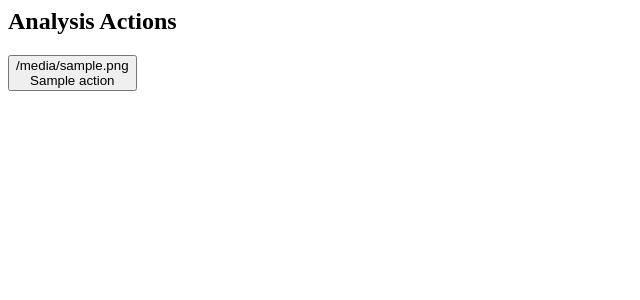
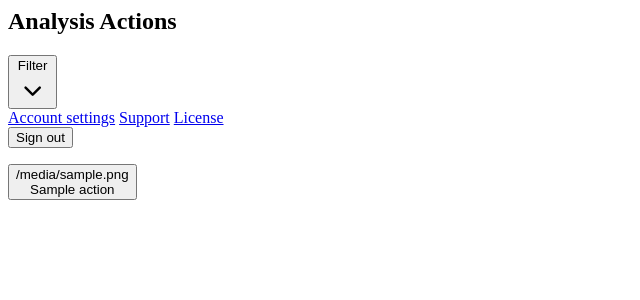
Before and after one commit to Best-spec/my-first-deploy-summary-email-project, a Django app: template main/templates/main/partials/analysis_actions.html in a window 1280 px wide. Shown: the top 300 px of the page, without its empty margins (0-640 px from the left). Run offline with Django 5.2, Linux system fonts and the light colour scheme; the template is opened without the code that fills it: most values are stand-ins (such as "Sample title", 1, 10 or a date in 2020).

Commit message:
updata fix chart scale and add dropdown

```diff
--- a/main/templates/main/partials/analysis_actions.html
+++ b/main/templates/main/partials/analysis_actions.html
@@ -1,5 +1,40 @@
 <div id="Analysis_Actions" class="rounded-lg shadow-md p-6 m-10 bg-white">
-    <h2 class="text-lg font-semibold text-gray-900 mb-4">Analysis Actions</h2>
+    <div class="flex justify-between">
+        <h2 class="text-lg font-semibold text-gray-900 mb-4">Analysis Actions</h2>
+        <div class="relative inline-block text-left">
+            <div>
+                <button id="dropdownBtn" type="button" class="inline-flex w-full justify-center gap-x-1.5 rounded-md bg-white px-3 py-2 text-sm font-semibold text-gray-900 shadow-xs ring-1 ring-gray-300 ring-inset hover:bg-gray-50" id="menu-button" aria-expanded="true" aria-haspopup="true">
+                Filter
+                <svg class="-mr-1 size-5 text-gray-400" viewBox="0 0 20 20" fill="currentColor" aria-hidden="true" data-slot="icon">
+                    <path fill-rule="evenodd" d="M5.22 8.22a.75.75 0 0 1 1.06 0L10 11.94l3.72-3.72a.75.75 0 1 1 1.06 1.06l-4.25 4.25a.75.75 0 0 1-1.06 0L5.22 9.28a.75.75 0 0 1 0-1.06Z" clip-rule="evenodd" />
+                </svg>
+                </button>
+            </div>
+
+            <!--
+                Dropdown menu, show/hide based on menu state.
+
+                Entering: "transition ease-out duration-100"
+                From: "transform opacity-0 scale-95"
+                To: "transform opacity-100 scale-100"
+                Leaving: "transition ease-in duration-75"
+                From: "transform opacity-100 scale-100"
+                To: "transform opacity-0 scale-95"
+            -->
+            <div id="dropdownMenu" class="absolute right-0 z-10 mt-2 w-56 origin-top-right rounded-md bg-white shadow-lg ring-1 ring-black/5 focus:outline-hidden hidden" role="menu" aria-orientation="vertical" aria-labelledby="menu-button" tabindex="-1">
+                <div class="py-1" role="none">
+                <!-- Active: "bg-gray-100 text-gray-900 outline-hidden", Not Active: "text-gray-700" -->
+                <a href="#" class="block px-4 py-2 text-sm text-gray-700" role="menuitem" tabindex="-1" id="menu-item-0">Account settings</a>
+                <a href="#" class="block px-4 py-2 text-sm text-gray-700" role="menuitem" tabindex="-1" id="menu-item-1">Support</a>
+                <a href="#" class="block px-4 py-2 text-sm text-gray-700" role="menuitem" tabindex="-1" id="menu-item-2">License</a>
+                <form method="POST" action="#" role="none">
+                    <button type="submit" class="block w-full px-4 py-2 text-left text-sm text-gray-700" role="menuitem" tabindex="-1" id="menu-item-3">Sign out</button>
+                </form>
+                </div>
+            </div>
+            </div>
+
+    </div>
     <div class="grid grid-cols-2 md:grid-cols-3 lg:grid-cols-6 gap-4">
         {% for action in analysis_actions %}
             <button
--- a/main/templates/main/partials/charts.html
+++ b/main/templates/main/partials/charts.html
@@ -4,7 +4,7 @@
         <canvas id="barChart"></canvas>
          <!-- <div class="bg-black rounded-xl shadow-xl p-6 h-30"></div> -->
     </div>
-    <div id="barHorizontal" class="hidden bg-white rounded-xl shadow-xl p-6">
+    <div id="barHorizontal" class="hidden bg-white rounded-xl shadow-xl p-6" >
         <h3 class="text-xl font-bold text-gray-800 mb-4">bar chart</h3>
         <canvas id="barChartHorizontal"></canvas>
          <!-- <div class="bg-black rounded-xl shadow-xl p-6 h-30"></div> -->
```
Also changed, not shown: static/js/charts.js (+23 -9 lines), static/js/script.js (+14 -0 lines).
